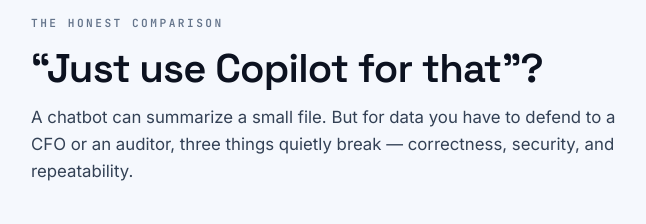
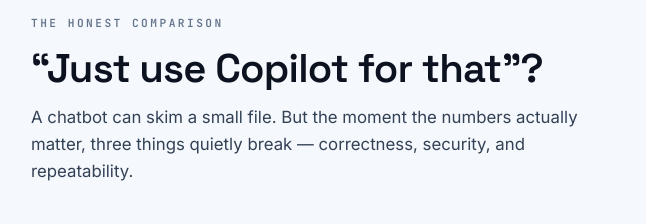
Before and after one commit to ravindraupadhyay1001-ux/ai-datavalidator, a FastAPI app: template templates/landing.html in a window 1280 px wide. Shown: the part 2964-3188 px from the top of the page, without its empty margins (63-709 px from the left). Run offline with FastAPI, Linux system fonts and the light colour scheme; the template is opened without the code that fills it, so the values that code supplies are empty; parts of the project's set-up code (start-up, migrations or seed data) failed here and were passed over; some libraries are stand-ins or nearby versions.

Commit message:
Landing: make comparison lead catchier and generic
Drop the CFO/auditor specifics; 'the moment the numbers actually matter'
keeps it punchy and audience-agnostic.

Co-Authored-By: Claude Opus 4.8 <noreply@anthropic.com>

```diff
--- a/templates/landing.html
+++ b/templates/landing.html
@@ -527,8 +527,8 @@ table.cmp tbody tr:last-child td.hl{border-bottom:1.5px solid rgba(37,99,235,.28
       <div class="section-head">
         <p class="section-eyebrow">The honest comparison</p>
         <h2 class="h">&ldquo;Just use Copilot for that&rdquo;?</h2>
-        <p class="lead">A chatbot can summarize a small file. But for data you have to defend to a CFO
-          or an auditor, three things quietly break — correctness, security, and repeatability.</p>
+        <p class="lead">A chatbot can skim a small file. But the moment the numbers actually matter,
+          three things quietly break — correctness, security, and repeatability.</p>
       </div>
       <div class="cmp-wrap">
         <table class="cmp">
```
